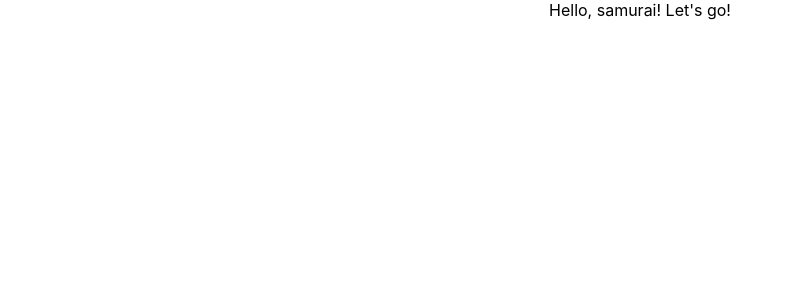
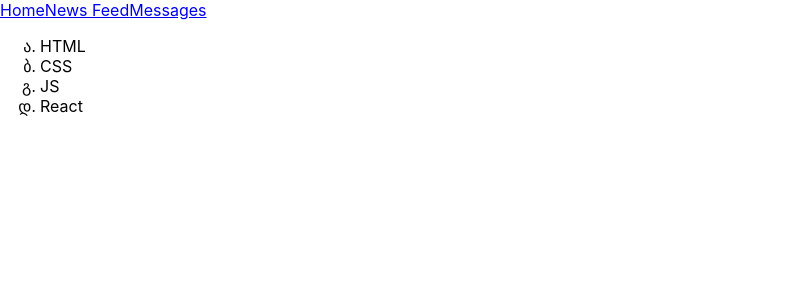
Before and after one commit to Camatoziz/samurai-way-main, a React (Create React App) app: page / in a window 1280 px wide. Shown: the top 300 px of the page, without its empty margins (0-792 px from the left). Built offline with nearby package versions, Linux system fonts and the light colour scheme.

Commit message:
makeComponents

```diff
--- a/src/App.css
+++ b/src/App.css
@@ -1,38 +1,3 @@
-.App {
-  text-align: center;
+ul li {
+  list-style-type: georgian;
 }
-
-.App-logo {
-  height: 40vmin;
-  pointer-events: none;
-}
-
-@media (prefers-reduced-motion: no-preference) {
-  .App-logo {
-    animation: App-logo-spin infinite 20s linear;
-  }
-}
-
-.App-header {
-  background-color: #282c34;
-  min-height: 100vh;
-  display: flex;
-  flex-direction: column;
-  align-items: center;
-  justify-content: center;
-  font-size: calc(10px + 2vmin);
-  color: white;
-}
-
-.App-link {
-  color: #61dafb;
-}
-
-@keyframes App-logo-spin {
-  from {
-    transform: rotate(0deg);
-  }
-  to {
-    transform: rotate(360deg);
-  }
-}
--- a/src/App.tsx
+++ b/src/App.tsx
@@ -1,12 +1,15 @@
 import React from 'react';
 import './App.css';
+import {Technologies} from "./components/Technologies/Technologies";
+import {Header} from "./components/Header/Header";
 
 function App() {
-  return (
-    <div className="App">
-     Hello, samurai! Let's go!
-    </div>
-  );
+    return (
+        <div>
+            <Header/>
+            <Technologies/>
+        </div>
+    )
 }
 
 export default App;
--- /dev/null
+++ b/src/components/Header/Header.tsx
@@ -0,0 +1,11 @@
+import React from "react";
+
+export const Header = () => {
+    return (
+        <div>
+            <a href="#s">Home</a>
+            <a href="#s">News Feed</a>
+            <a href="#s">Messages</a>
+        </div>
+    )
+}
--- /dev/null
+++ b/src/components/Technologies/Technologies.tsx
@@ -0,0 +1,14 @@
+import React from "react";
+
+export const Technologies = () => {
+    return (
+        <div>
+            <ul>
+                <li>HTML</li>
+                <li>CSS</li>
+                <li>JS</li>
+                <li>React</li>
+            </ul>
+        </div>
+    )
+}
```
